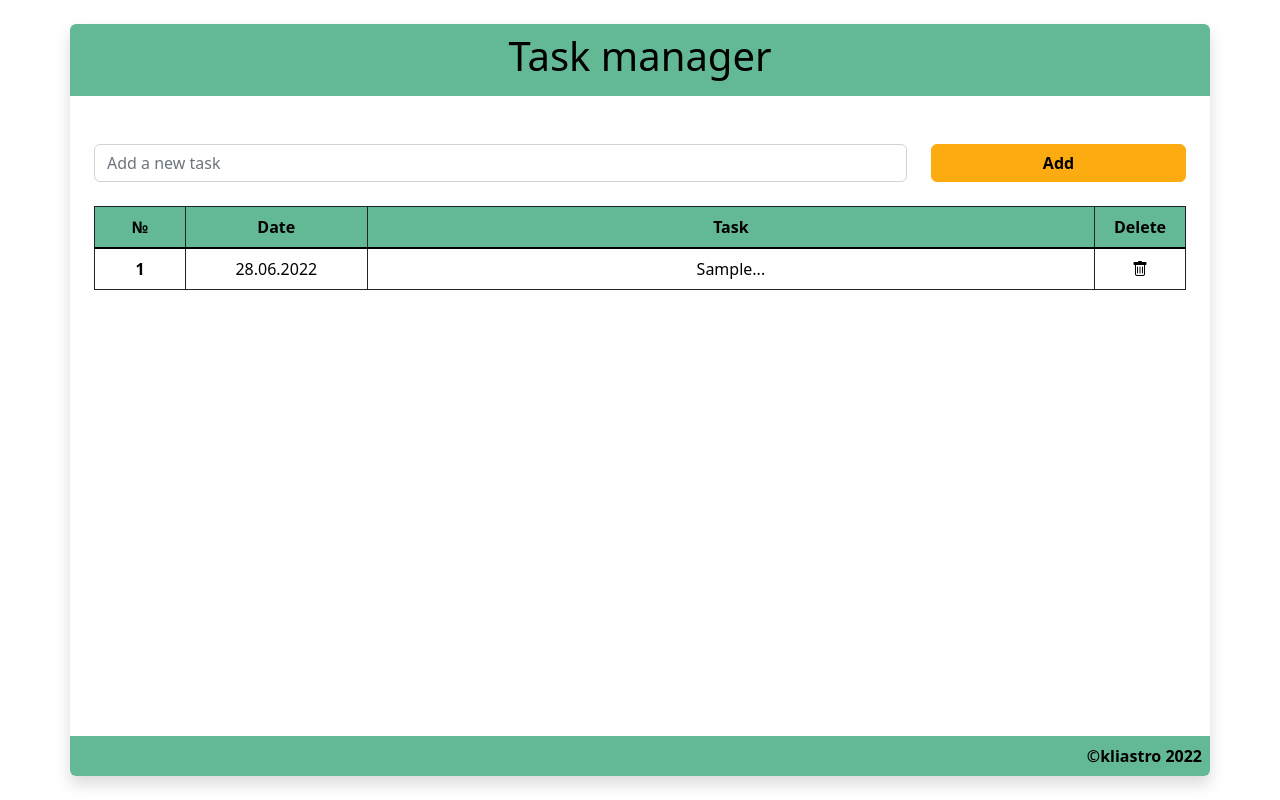
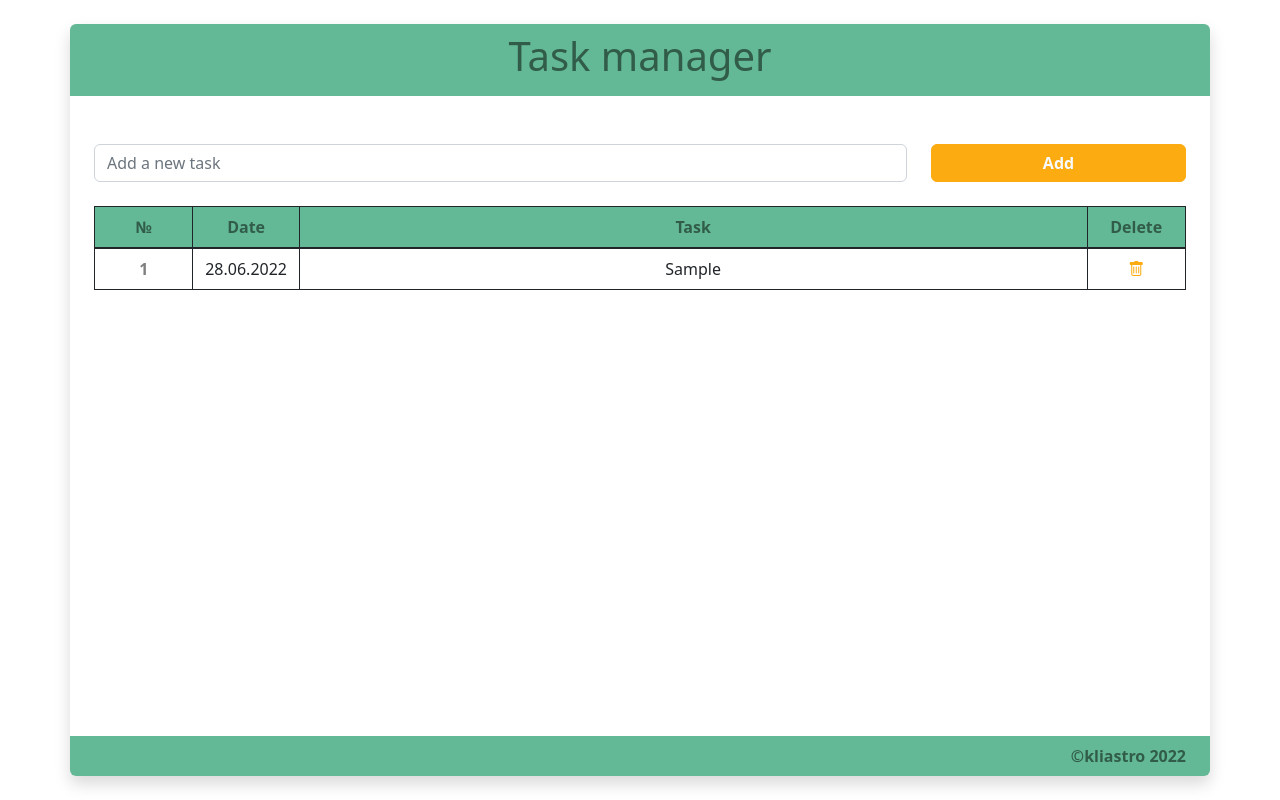
Before and after one commit to kliastro13/To-Do-list, a website: page index.html in a window 1280 px wide. Both pictures are taken after typing "Sample" into the empty fields and a click on the button "Add". Drawn offline with nearby package versions, Linux system fonts and the light colour scheme; files that its build step writes are made by us from their sources.

Commit message:
Updated UI. Added shortValue.

```diff
--- a/index.html
+++ b/index.html
@@ -17,7 +17,7 @@
     <div
       class="container-md d-flex flex-column shadow rounded p-0 mt-4 mb-4 border-dark"
     >
-      <header class="text-center p-2 bg-primary mb-4 rounded-top">
+      <header class="text-center p-2 bg-primary mb-4 rounded-top text-black-50">
         <h1>Task manager</h1>
       </header>
 
@@ -42,7 +42,7 @@
           <div class="col-3">
             <button
               type="button"
-              class="btn btn-secondary w-100 fw-bold"
+              class="btn btn-danger w-100 fw-bold text-light"
               id="add-btn"
               onclick="addTaskItem()"
             >
@@ -54,10 +54,10 @@
           <table
             class="table table-bordered table-hover text-center border-dark align-middle"
           >
-            <thead class="bg-primary">
+            <thead class="bg-primary text-black-50">
               <tr>
                 <th scope="col" class="col-1">№</th>
-                <th scope="col" class="col-2">Date</th>
+                <th scope="col" class="col-1">Date</th>
                 <th scope="col" class="col-8">Task</th>
                 <th scope="col" class="col-1">Delete</th>
               </tr>
@@ -67,10 +67,14 @@
         </div>
       </main>
 
-      <footer class="mt-auto text-end bg-primary rounded-bottom p-2">
-        <p class="m-0 fw-bold">
-          &copy;kliastro <time datetime="2022-06-12">2022</time>
-        </p>
+      <footer
+        class="mt-auto text-end bg-primary rounded-bottom p-2 pe-4 text-black-50"
+      >
+        <div class="row">
+          <p class="m-0 fw-bold">
+            &copy;kliastro <time datetime="2022-06-12">2022</time>
+          </p>
+        </div>
       </footer>
     </div>
     <!--global_wrapper-->
--- a/js/modules/ListElement.js
+++ b/js/modules/ListElement.js
@@ -7,12 +7,19 @@ class ListElement {
 
   inject(deleteTaskHandler) {
     const taskListId = "task-list";
-    const shortValue = this.value.substring(0, 50) + "...";
     const tableRow = document.createElement("tr");
     tableRow.setAttribute("id", this.id);
-    tableRow.innerHTML = `<th scope="row">${this.id}</th><td>${this.date}</td>`;
-    tableRow.innerHTML += `<td title="${this.value}">${shortValue}</td>`;
-    tableRow.innerHTML += `<td class="delete-btn-container"><i class="bi bi-trash delete-btn" id="${this.id}-del-btn"></td>`;
+    const strMaxLength = 80;
+    if (this.value.length > strMaxLength) {
+      const shortValue = this.value.substring(0, strMaxLength) + "...";
+      tableRow.innerHTML = `<th scope="row" class="text-black-50">${this.id}</th><td>${this.date}</td>`;
+      tableRow.innerHTML += `<td title="${this.value}">${shortValue}</td>`;
+      tableRow.innerHTML += `<td class="delete-btn-container text-danger"><i class="bi bi-trash delete-btn" id="${this.id}-del-btn"></td>`;
+    } else {
+      tableRow.innerHTML = `<th scope="row" class="text-black-50">${this.id}</th><td>${this.date}</td>`;
+      tableRow.innerHTML += `<td>${this.value}</td>`;
+      tableRow.innerHTML += `<td class="delete-btn-container text-danger"><i class="bi bi-trash delete-btn" id="${this.id}-del-btn"></td>`;
+    }
     document.getElementById(taskListId).appendChild(tableRow);
 
     const deleteBtn = document.getElementById(`${this.id}-del-btn`);
--- a/scss/custom.scss
+++ b/scss/custom.scss
@@ -1,14 +1,17 @@
-$body-color: #000;
-
 $primary: #63b995;
-$secondary: #fcab10;
+$danger: #fcab10;
 
 @import "../node_modules/bootstrap/scss/bootstrap";
 
 // Then add additional custom code here
 
 .delete-btn-container:hover {
-  background-color: $secondary;
+  background-color: $danger;
+  transition: 0.3s;
+}
+
+.delete-btn-container:hover .delete-btn {
+  color: $light;
   transition: 0.3s;
 }
 
```
